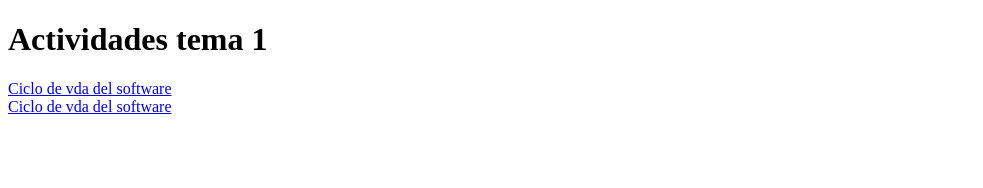
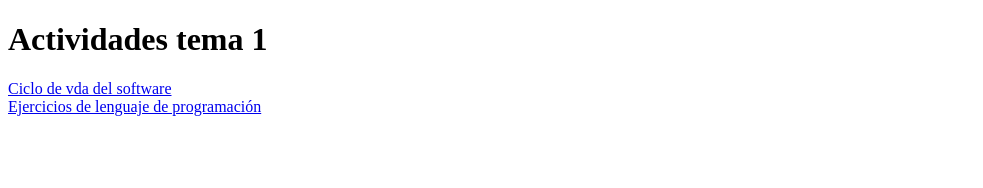
Before and after one commit to jesuusvm16/jesuusvm16, a plain HTML site: page Tema1/tema1.html in a window 1280 px wide. Shown: the top 188 px of the page, without its empty margins (0-983 px from the left). Drawn offline with Linux system fonts and the light colour scheme.

Commit message:
Update tema1.html

```diff
--- a/Tema1/tema1.html
+++ b/Tema1/tema1.html
@@ -7,7 +7,7 @@
 <body>
 	<h1>Actividades tema 1</h1>
 	<a href="https://github.com/jesuusvm16/jesuusvm16.github.io/blob/main/Tema1/Ciclodevidadelsoftware.html">Ciclo de vda del software</a><br>
-	<a href="https://github.com/jesuusvm16/jesuusvm16.github.io/blob/main/Tema1/Ciclodevidadelsoftware.html">Ciclo de vda del software</a><br>
+	<a href="https://github.com/jesuusvm16/jesuusvm16.github.io/blob/main/Tema1/EjerciciosLenguajesdeprogramacin.html">Ejercicios de lenguaje de programación</a><br>
 
 	<img src="Gráfico.jpg">
 
```
